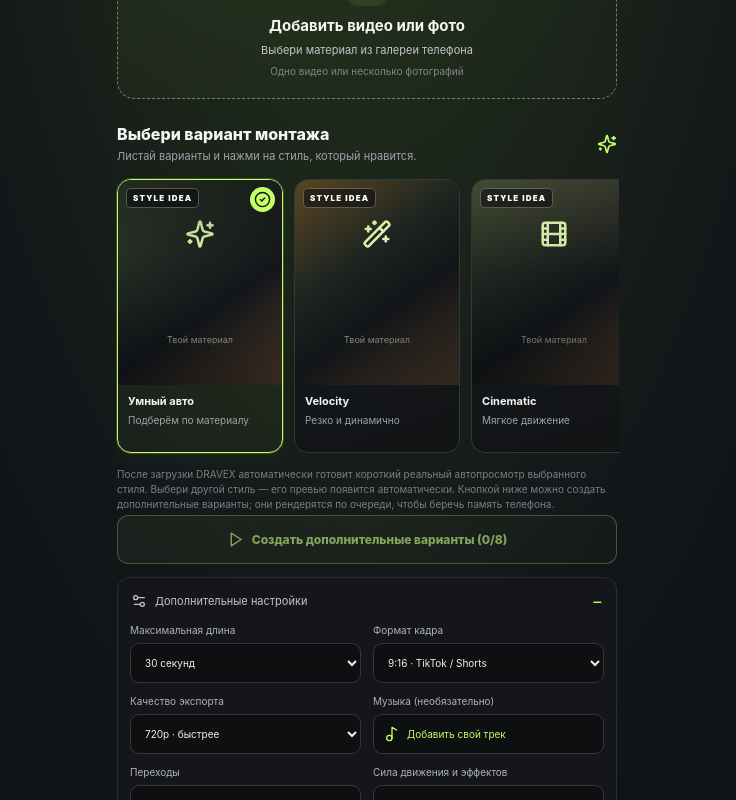
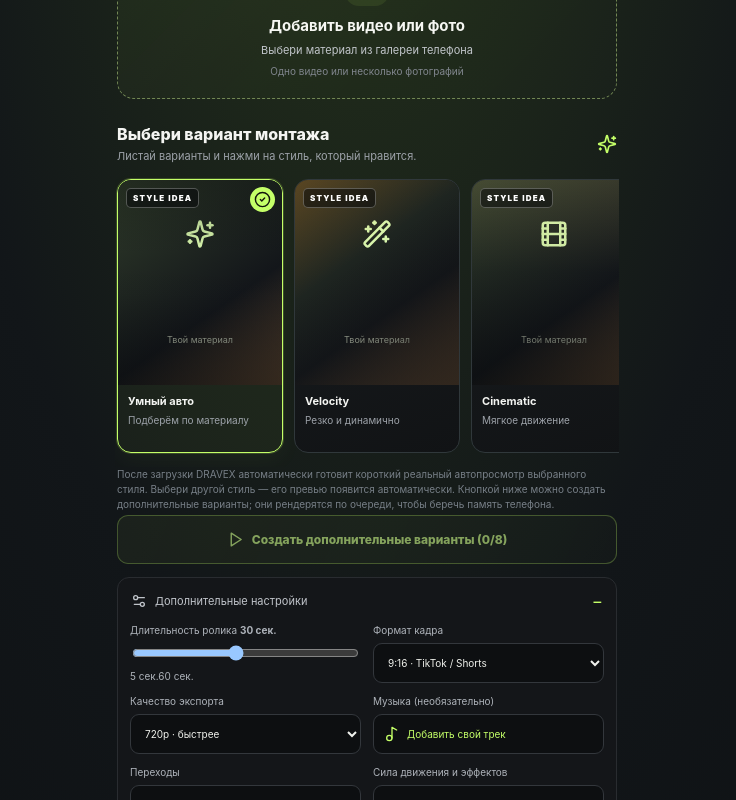
Before and after one commit to mlbbgame/dravex-ai-video-editor, a React (Vite) app: page / in a window 1280 px wide. Both pictures are taken after a click on the heading "Дополнительные настройки". Shown: the part 286-1086 px from the top of the page, without its empty margins (273-1009 px from the left). Built offline with nearby package versions, Linux system fonts and the light colour scheme.

Commit message:
Replace fixed montage durations with a duration slider

```diff
--- a/src/App.tsx
+++ b/src/App.tsx
@@ -634,7 +634,7 @@ export default function App() {
         <details className="dravex-more">
           <summary><Settings2 size={16} />Дополнительные настройки</summary>
           <div className="dravex-more-content">
-            <label className="dravex-duration"><span>Максимальная длина</span><select value={duration} onChange={(event) => { setDuration(Number(event.target.value)); invalidateOutput(); }}><option value={15}>15 секунд</option><option value={30}>30 секунд</option><option value={60}>До 60 секунд</option></select></label>
+            <label className="dravex-duration dravex-duration-slider"><span>Длительность ролика <strong>{duration} сек.</strong></span><input aria-label="Длительность ролика в секундах" type="range" min={5} max={60} step={1} value={duration} onChange={(event) => { setDuration(Number(event.target.value)); invalidateOutput(); }} /><span className="dravex-range-limits"><span>5 сек.</span><span>60 сек.</span></span></label>
             <label className="dravex-duration"><span>Формат кадра</span><select value={aspectRatio} onChange={(event) => { setAspectRatio(event.target.value as "9:16" | "16:9" | "1:1" | "4:5"); invalidateOutput(); }}><option value="9:16">9:16 · TikTok / Shorts</option><option value="16:9">16:9 · YouTube</option><option value="1:1">1:1 · квадрат</option><option value="4:5">4:5 · лента</option></select></label>
             <label className="dravex-duration"><span>Качество экспорта</span><select value={quality} onChange={(event) => { setQuality(event.target.value as "720p" | "1080p"); invalidateOutput(); }}><option value="720p">720p · быстрее</option><option value="1080p">1080p · чётче</option></select></label>
             <div className="dravex-music"><span>Музыка (необязательно)</span><input ref={musicInput} className="dravex-hidden" type="file" accept="audio/*" onChange={onMusicSelected} /><div className="dravex-music-actions"><button type="button" onClick={() => musicInput.current?.click()}><Music2 size={16} />{musicFile ? musicFile.name : "Добавить свой трек"}</button>{musicFile && <button className="dravex-clear-music" type="button" aria-label="Убрать музыку" title="Убрать музыку" onClick={clearMusic}><X size={16} /></button>}</div></div>
```
